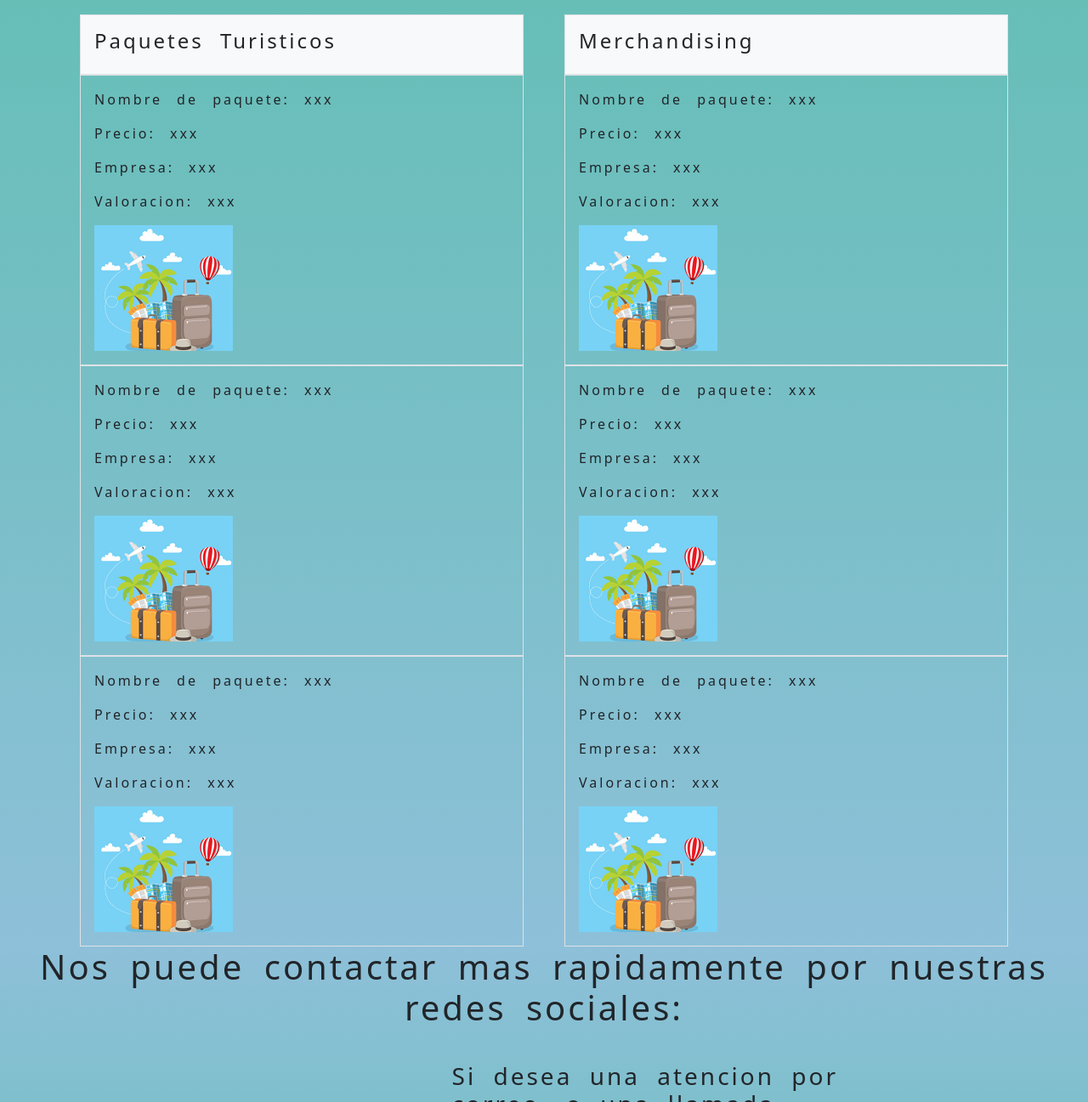
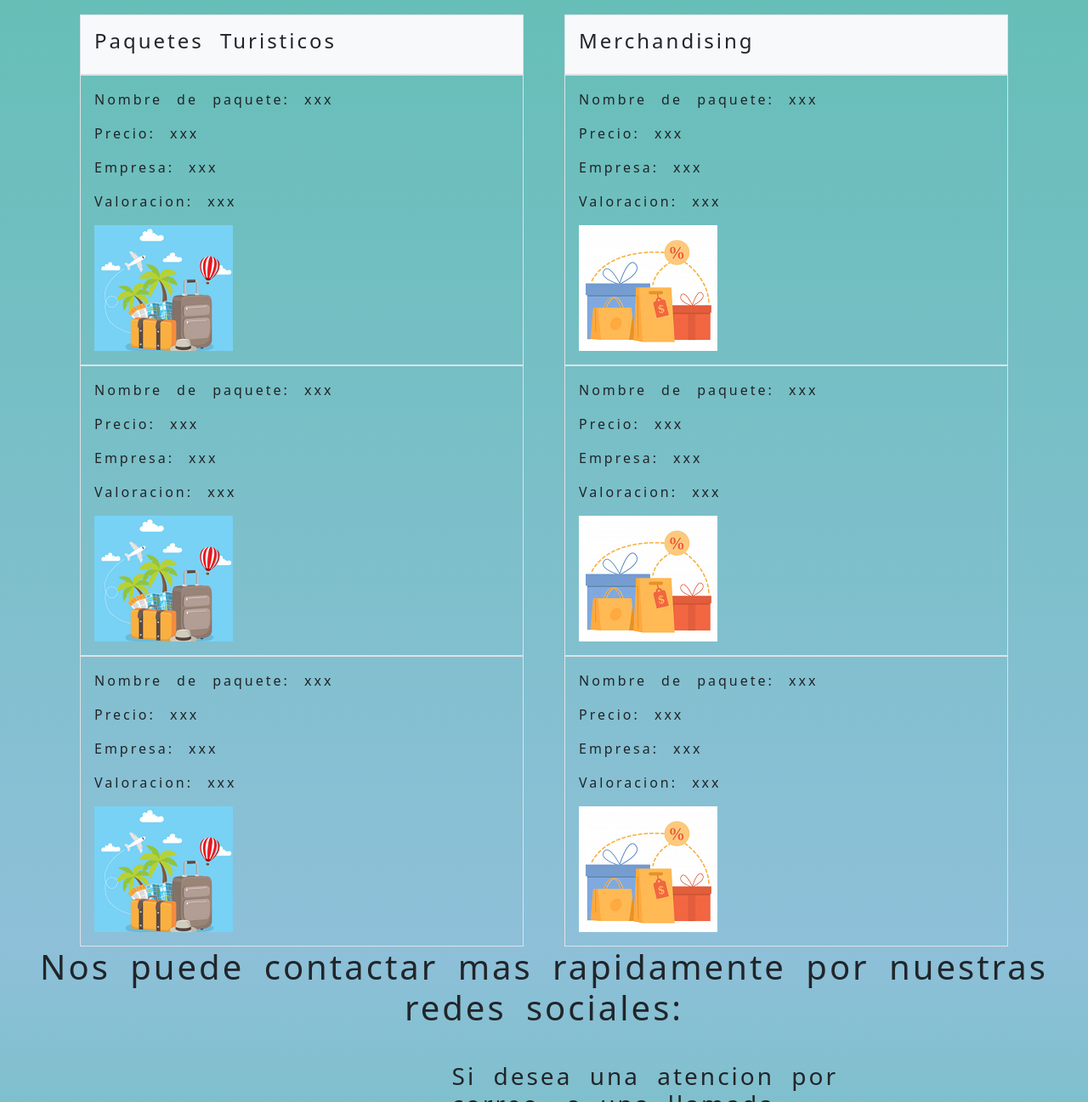
Before and after one commit to aleuribe/Desarrollo-Web, a website: page index.html in a window 1280 px wide. Shown: the part 2703-4000 px from the top of the page at 85% size. Drawn offline with nearby package versions, Linux system fonts and the light colour scheme.

Commit message:
modificacion de las extensiones de las imagenes para que se vean en github pages y modificacion de la imagen de merchandising

```diff
--- a/index.html
+++ b/index.html
@@ -244,7 +244,7 @@
                         fugiat aut inventore nobis adipisci rem cupiditate repellat eius, corporis sequi dicta.</p>
                 </div>
                 <div class="col-sm-3">
-                    <img src="images/fotokey.png" alt="Foto de Key, uno de los miembros del equipo" class="fotoKey float-end img-thumbnail">
+                    <img src="images/fotokey.PNG" alt="Foto de Key, uno de los miembros del equipo" class="fotoKey float-end img-thumbnail">
                 </div>
                 <div class="col-sm-9">
                     <h3>Historia de Key...</h3>
@@ -325,7 +325,7 @@
                             <p>Precio: xxx</p>
                             <p>Empresa: xxx</p>
                             <p>Valoracion: xxx</p>
-                            <img src="images/paquete.PNG" class="" alt="Imagen que representa una mercancia">
+                            <img src="images/merchandising.png" class="" alt="Imagen que representa una mercancia">
                         </div>
 
                         <div class="p-3 border">
@@ -333,7 +333,7 @@
                             <p>Precio: xxx</p>
                             <p>Empresa: xxx</p>
                             <p>Valoracion: xxx</p>
-                            <img src="images/paquete.PNG" class="" alt="Imagen que representa una mercancia">
+                            <img src="images/merchandising.png" class="" alt="Imagen que representa una mercancia">
                         </div>
 
                         <div class="p-3 border">
@@ -341,7 +341,7 @@
                             <p>Precio: xxx</p>
                             <p>Empresa: xxx</p>
                             <p>Valoracion: xxx</p>
-                            <img src="images/paquete.PNG" class="" alt="Imagen que representa una mercancia">
+                            <img src="images/merchandising.png" class="" alt="Imagen que representa una mercancia">
                         </div>
                     </div>
                 </div>
```
